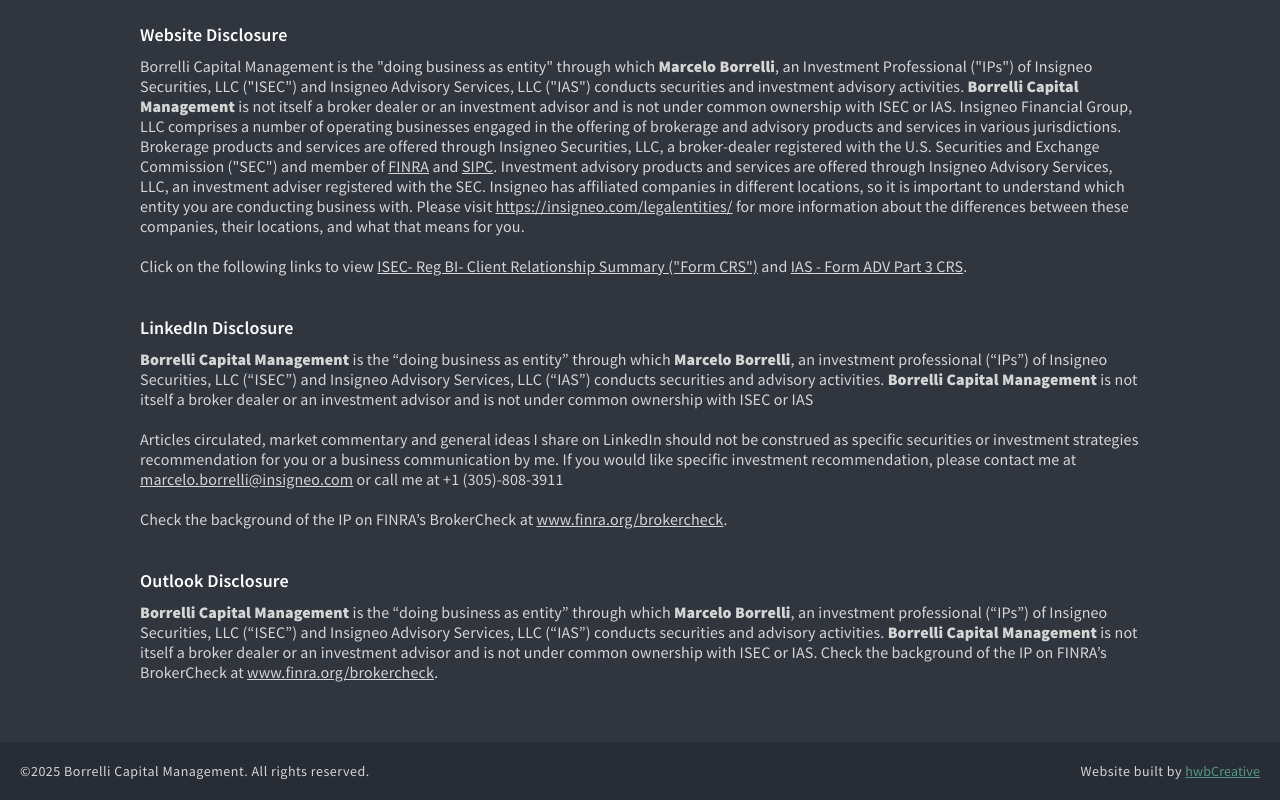
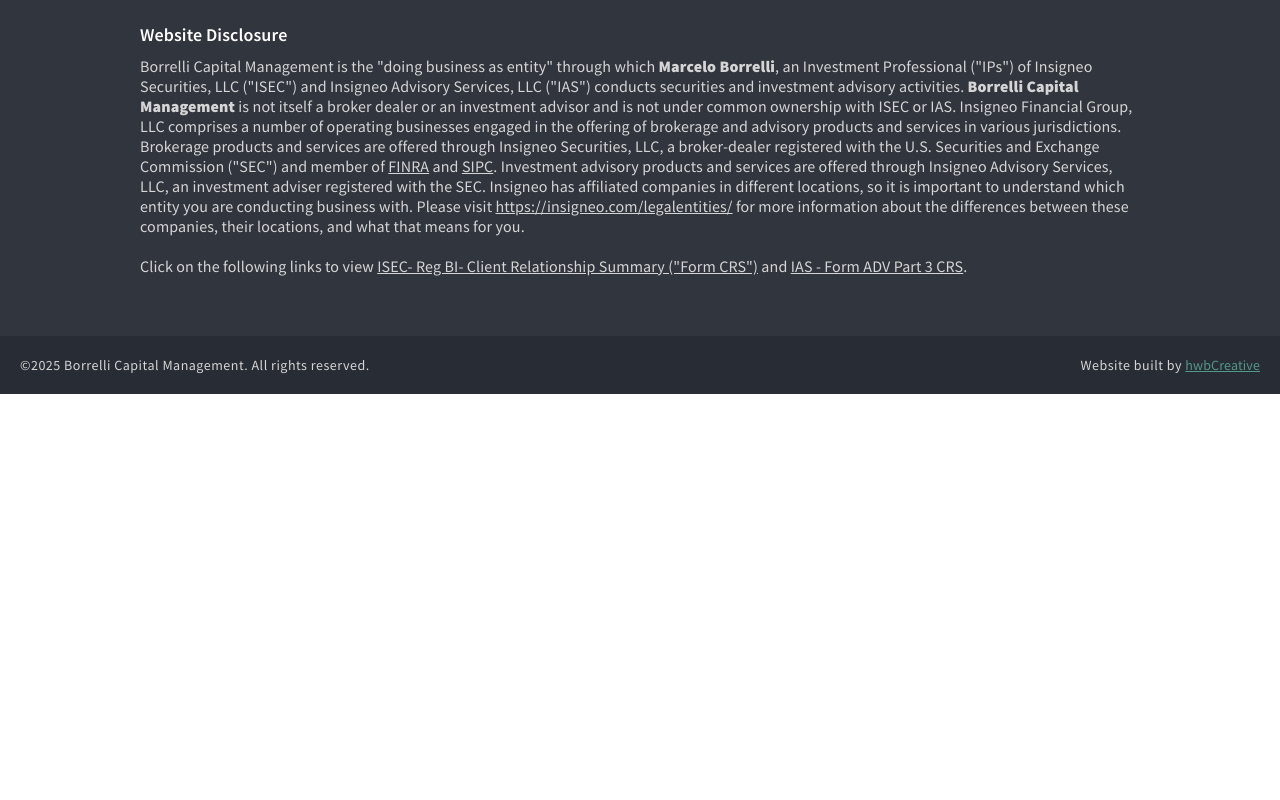
Before and after one commit to hborrelli1/borrellicapitalmgt, a React (Create React App) app: page / in a window 1280 px wide. Shown: the part 2638-3438 px from the top of the page. After the commit the page ends 3032 px from the top, so only its background shows below. Built offline with nearby package versions, Linux system fonts and the light colour scheme.

Commit message:
Remove linkedin and outlook disclosures.

```diff
--- a/src/components/Disclaimers/Disclaimers.js
+++ b/src/components/Disclaimers/Disclaimers.js
@@ -8,14 +8,6 @@
         <h4>Website Disclosure</h4>
         <p>Borrelli Capital Management is the "doing business as entity" through which <strong>Marcelo Borrelli</strong>, an Investment Professional ("IPs") of Insigneo Securities, LLC ("ISEC") and Insigneo Advisory Services, LLC ("IAS") conducts securities and investment advisory activities. <strong>Borrelli Capital Management</strong> is not itself a broker dealer or an investment advisor and is not under common ownership with ISEC or IAS. Insigneo Financial Group, LLC comprises a number of operating businesses engaged in the offering of brokerage and advisory products and services in various jurisdictions. Brokerage products and services are offered through Insigneo Securities, LLC, a broker-dealer registered with the U.S. Securities and Exchange Commission ("SEC") and member of <a href="https://www.finra.org/" target="_blank" rel="noreferrer">FINRA</a> and <a href="https://www.sipc.org/" target="_blank" rel="noreferrer">SIPC</a>. Investment advisory products and services are offered through Insigneo Advisory Services, LLC, an investment adviser registered with the SEC. Insigneo has affiliated companies in different locations, so it is important to understand which entity you are conducting business with. Please visit <a href="https://insigneo.com/legalentities/" target="_blank" rel="noreferrer">https://insigneo.com/legalentities/</a> for more information about the differences between these companies, their locations, and what that means for you.</p>
         <p>Click on the following links to view <a href="https://insigneo.com/pdf/onebd/ISEC_Reg_BI_ClientRelationship_Summary.pdf" target="_blank" rel="noreferrer">ISEC- Reg BI- Client Relationship Summary ("Form CRS")</a> and <a href="https://insigneo.com/pdf/onebd/IAS_Form_ADV_Part_3_CRS.pdf" target="_blank" rel="noreferrer">IAS - Form ADV Part 3 CRS</a>.</p>
-
-        <h4>LinkedIn Disclosure</h4>
-        <p><strong>Borrelli Capital Management</strong> is the “doing business as entity” through which <strong>Marcelo Borrelli</strong>, an investment professional (“IPs”) of Insigneo Securities, LLC (“ISEC”) and Insigneo Advisory Services, LLC (“IAS”) conducts securities and advisory activities. <strong>Borrelli Capital Management</strong> is not itself a broker dealer or an investment advisor and is not under common ownership with ISEC or IAS</p>
-        <p>Articles circulated, market commentary and general ideas I share on LinkedIn should not be construed as specific securities or investment strategies recommendation for you or a business communication by me. If you would like specific investment recommendation, please contact me at  <a href="mailto:marcelo.borrelli@insigneo.com" target="_blank" rel="noreferrer">marcelo.borrelli@insigneo.com</a> or call me at +1 (305)-808-3911</p>
-        <p>Check the background of the IP on FINRA’s BrokerCheck at <a href="https://www.finra.org/brokercheck" target="_blank" rel="noreferrer">www.finra.org/brokercheck</a>.</p>
-
-        <h4>Outlook Disclosure</h4>
-        <p><strong>Borrelli Capital Management</strong> is the “doing business as entity” through which <strong>Marcelo Borrelli</strong>, an investment professional (“IPs”) of Insigneo Securities, LLC (“ISEC”) and Insigneo Advisory Services, LLC (“IAS”) conducts securities and advisory activities. <strong>Borrelli Capital Management</strong> is not itself a broker dealer or an investment advisor and is not under common ownership with ISEC or IAS. Check the background of the IP on FINRA’s BrokerCheck at <a href="www.finra.org/brokercheck" target="_blank" rel="noreferrer">www.finra.org/brokercheck</a>.</p>
       </div>
     </div>
   )
```
